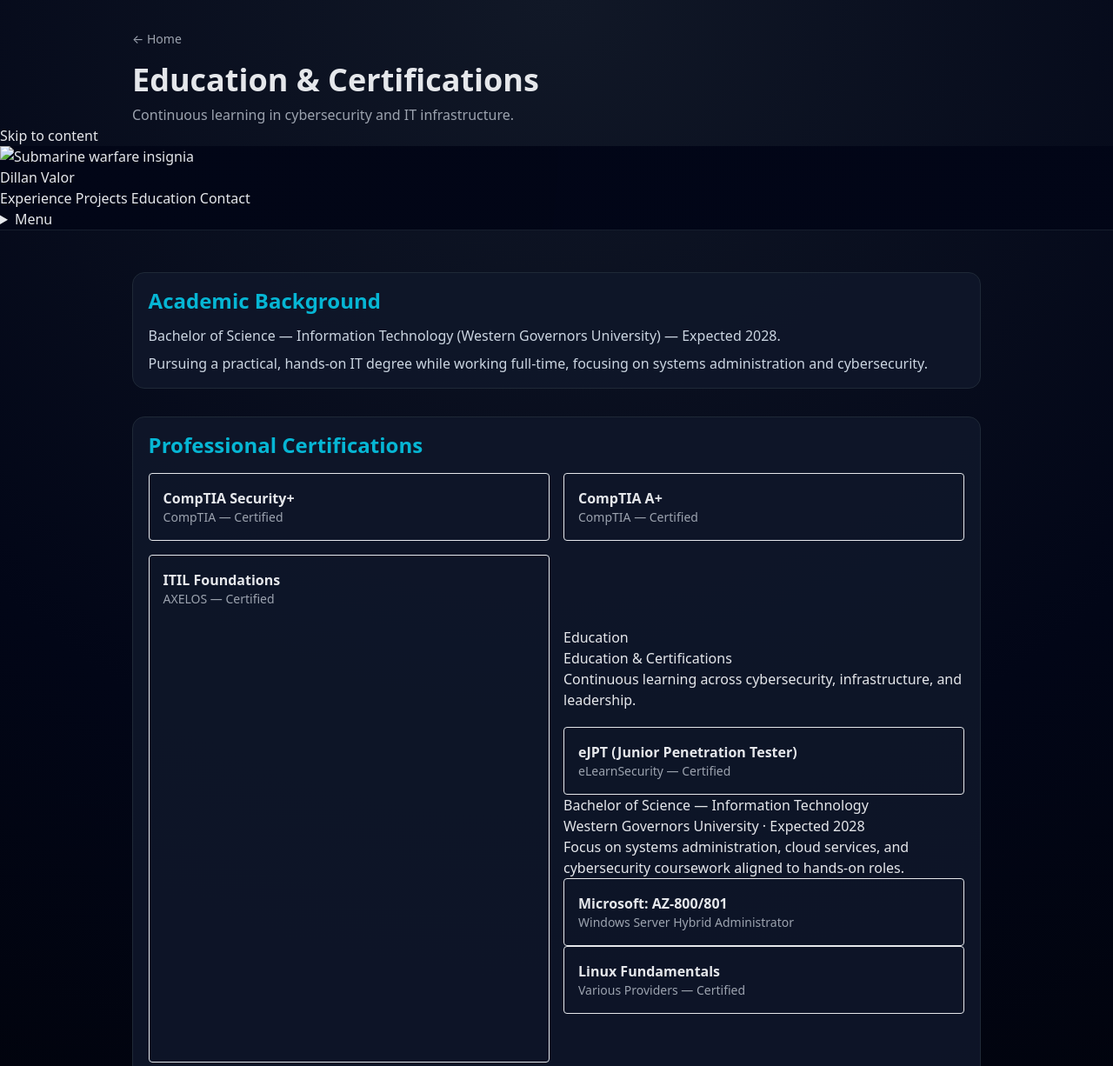
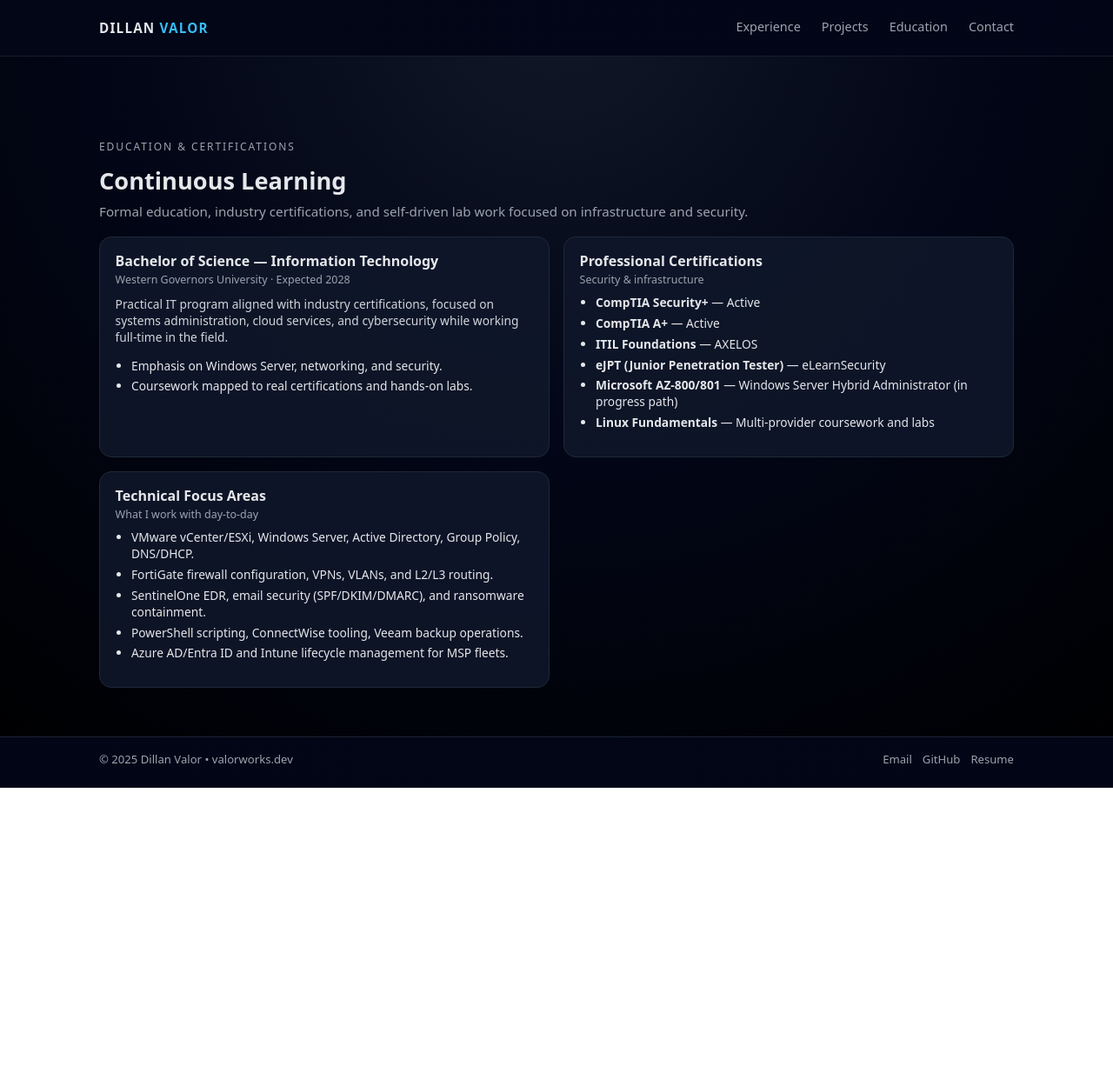
Before and after one commit to DillanValor/DillanValor.github.io, a website: page education.html in a window 1280 px wide. Shown: the top 1226 px of the page at 87% size. After the commit the page ends 906 px from the top, so only its background shows below. Drawn offline with nearby package versions, Linux system fonts and the light colour scheme.

Commit message:
Refactor education.html for better structure and content
Updated the structure and content of the education page, including changes to the header, main sections, and footer for improved clarity and organization.

```diff
--- a/education.html
+++ b/education.html
@@ -1,167 +1,148 @@
-<!doctype html>
 <!DOCTYPE html>
 <html lang="en">
   <head>
-  <meta charset="utf-8" />
-  <title>Education & Certifications — Dillan Valor</title>
-  <meta name="viewport" content="width=device-width,initial-scale=1" />
-  <script src="https://cdn.tailwindcss.com"></script>
-  <style>
-    :root{ --bg:#0B0B0B; --fg:#F8F8F8; --muted:#9CA3AF; --accent-cyan:#06b6d4; }
-    body{ background:var(--bg); color:var(--fg); }
-    .card { background: rgba(255,255,255,0.02); border: 1px solid rgba(255,255,255,0.03); border-radius: 0.75rem; padding: 1.5rem; }
-  </style>
-  <meta name="viewport" content="width=device-width, initial-scale=1" />
+    <meta charset="UTF-8" />
+    <meta
+      name="viewport"
+      content="width=device-width, initial-scale=1.0"
+    />
     <title>Education &amp; Certifications — Dillan Valor</title>
-  <meta name="description" content="Education, certifications, and continuous learning that support Dillan Valor's IT and cybersecurity work." />
-  <link rel="canonical" href="https://valorworks.dev/education.html" />
-  <meta property="og:title" content="Education &amp; Certifications — Dillan Valor" />
-  <meta property="og:description" content="CompTIA, ITIL, Microsoft certifications, and WGU degree progress." />
-  <meta property="og:type" content="website" />
-  <meta property="og:url" content="https://valorworks.dev/education.html" />
-  <meta property="og:image" content="https://valorworks.dev/assets/service-award.png" />
-  <link rel="icon" href="/assets/warfare-ensignia.png" />
-  <link rel="stylesheet" href="/assets/styles.css" />
+    <meta
+      name="description"
+      content="Formal education, certifications, and focus areas across cybersecurity and infrastructure."
+    />
+    <link rel="stylesheet" href="assets/styles.css" />
   </head>
-<body class="antialiased">
-  <header class="py-8 border-b border-[rgba(255,255,255,0.03)]">
-    <div class="max-w-5xl mx-auto px-6">
-      <a href="/" class="text-sm text-[color:var(--muted)]">← Home</a>
-      <h1 class="text-4xl font-bold mt-4">Education & Certifications</h1>
-      <p class="text-[color:var(--muted)] mt-2">Continuous learning in cybersecurity and IT infrastructure.</p>
+  <body>
+    <header class="site-header">
+      <div class="container header-inner">
+        <a href="index.html" class="site-logo">
+          DILLAN <span>VALOR</span>
+        </a>
+        <nav class="nav">
+          <a href="experience.html">Experience</a>
+          <a href="projects.html">Projects</a>
+          <a href="education.html">Education</a>
+          <a href="index.html#contact">Contact</a>
+        </nav>
       </div>
-<body>
-  <a href="#main-content" class="skip-link">Skip to content</a>
-  <header class="site-header">
-    <nav class="site-nav" aria-label="Primary">
-      <a href="/" class="brand">
-        <img src="/assets/warfare-ensignia.png" alt="Submarine warfare insignia" loading="lazy" decoding="async" />
-        <span>Dillan Valor</span>
-      </a>
-      <div class="nav-links" role="menubar">
-        <a class="nav-link" href="/experience.html" role="menuitem">Experience</a>
-        <a class="nav-link" href="/projects.html" role="menuitem">Projects</a>
-        <a class="nav-link" href="/education.html" aria-current="page" role="menuitem">Education</a>
-        <a class="nav-link contact-link" href="mailto:hello@valorworks.dev" role="menuitem">Contact</a>
-      </div>
-      <details class="nav-menu">
-        <summary aria-label="Toggle navigation">Menu</summary>
-        <div class="mobile-menu" role="menu">
-          <a href="/experience.html" role="menuitem">Experience</a>
-          <a href="/projects.html" role="menuitem">Projects</a>
-          <a href="/education.html" aria-current="page" role="menuitem">Education</a>
-          <a href="mailto:hello@valorworks.dev" role="menuitem">Contact</a>
-        </div>
-      </details>
-    </nav>
     </header>
 
-  <main class="py-12">
-    <div class="max-w-5xl mx-auto px-6 space-y-8">
-      <section class="card">
-        <h2 class="text-2xl font-bold text-[color:var(--accent-cyan)]">Academic Background</h2>
-        <p class="mt-3 text-[color:#cbd5e1]">
-          Bachelor of Science — Information Technology (Western Governors University) — Expected 2028.
+    <main>
+      <section class="page-header">
+        <div class="container">
+          <p class="section-kicker">Education &amp; Certifications</p>
+          <h1 class="page-title">Continuous Learning</h1>
+          <p class="page-intro">
+            Formal education, industry certifications, and self-driven lab work
+            focused on infrastructure and security.
           </p>
-        <p class="mt-2 text-[color:#cbd5e1]">Pursuing a practical, hands-on IT degree while working full-time, focusing on systems administration and cybersecurity.</p>
+        </div>
       </section>
 
-      <section class="card">
-        <h2 class="text-2xl font-bold text-[color:var(--accent-cyan)]">Professional Certifications</h2>
-
-        <div class="mt-4 grid md:grid-cols-2 gap-4">
-          <div class="p-4 border rounded">
-            <div class="font-semibold">CompTIA Security+</div>
-            <div class="text-sm text-[color:var(--muted)]">CompTIA — Certified</div>
-          </div>
-
-          <div class="p-4 border rounded">
-            <div class="font-semibold">CompTIA A+</div>
-            <div class="text-sm text-[color:var(--muted)]">CompTIA — Certified</div>
-          </div>
-
-          <div class="p-4 border rounded">
-            <div class="font-semibold">ITIL Foundations</div>
-            <div class="text-sm text-[color:var(--muted)]">AXELOS — Certified</div>
-          </div>
-  <main id="main-content" class="page-shell">
-    <header class="page-header">
-      <p class="kicker">Education</p>
-      <h1>Education &amp; Certifications</h1>
-      <p>Continuous learning across cybersecurity, infrastructure, and leadership.</p>
-    </header>
-
-          <div class="p-4 border rounded">
-            <div class="font-semibold">eJPT (Junior Penetration Tester)</div>
-            <div class="text-sm text-[color:var(--muted)]">eLearnSecurity — Certified</div>
-          </div>
-    <section class="education-grid">
-      <article class="education-card">
-        <h2>Bachelor of Science — Information Technology</h2>
-        <p class="meta">Western Governors University · Expected 2028</p>
-        <p class="card-summary">Focus on systems administration, cloud services, and cybersecurity coursework aligned to hands-on roles.</p>
-      </article>
-
-          <div class="p-4 border rounded">
-            <div class="font-semibold">Microsoft: AZ-800/801</div>
-            <div class="text-sm text-[color:var(--muted)]">Windows Server Hybrid Administrator</div>
-          </div>
-
-          <div class="p-4 border rounded">
-            <div class="font-semibold">Linux Fundamentals</div>
-            <div class="text-sm text-[color:var(--muted)]">Various Providers — Certified</div>
+      <section>
+        <div class="container card-grid">
+          <!-- Degree -->
+          <article class="card">
+            <div class="card-title-row">
+              <div>
+                <h2 class="card-title">
+                  Bachelor of Science — Information Technology
+                </h2>
+                <div class="card-meta">
+                  Western Governors University · Expected 2028
                 </div>
               </div>
-      </section>
-      <article class="education-card">
-        <h2>Professional Certifications</h2>
-        <ul>
-          <li>CompTIA Security+ (active)</li>
-          <li>CompTIA A+ (active)</li>
-          <li>ITIL Foundations · AXELOS</li>
-          <li>eJPT (Junior Penetration Tester) · eLearnSecurity</li>
-          <li>Microsoft AZ-800/801 — Windows Server Hybrid Administrator</li>
-          <li>Linux Fundamentals — multiple providers</li>
+            </div>
+            <p class="card-body">
+              Practical IT program aligned with industry certifications, focused
+              on systems administration, cloud services, and cybersecurity while
+              working full-time in the field.
+            </p>
+            <ul class="card-list">
+              <li>Emphasis on Windows Server, networking, and security.</li>
+              <li>
+                Coursework mapped to real certifications and hands-on labs.
+              </li>
             </ul>
           </article>
 
-      <section class="card">
-        <h3 class="font-semibold text-[color:var(--muted)]">Skills — quick list</h3>
-        <ul class="mt-2 list-disc list-inside text-[color:#cbd5e1]">
-          <li>VMware vCenter/ESXi, Windows Server, Active Directory, Group Policy, DNS/DHCP</li>
-          <li>FortiGate firewall configuration, VPNs, VLANs, Layer 2/3 routing</li>
-          <li>SentinelOne EDR, email security (DKIM/SPF/DMARC), ransomware containment</li>
-          <li>PowerShell scripting, ConnectWise, Veeam, Azure AD/Entra and Intune</li>
-      <article class="education-card">
-        <h2>Focus Areas</h2>
-        <ul>
-          <li>VMware vCenter/ESXi, Windows Server, Active Directory, DNS/DHCP.</li>
-          <li>FortiGate firewalls, VPN design, segmentation, and SD-WAN.</li>
-          <li>SentinelOne EDR, email security hardening, ransomware containment.</li>
-          <li>PowerShell automation, Intune lifecycle management, and Veeam backup operations.</li>
+          <!-- Certifications -->
+          <article class="card">
+            <div class="card-title-row">
+              <div>
+                <h2 class="card-title">Professional Certifications</h2>
+                <div class="card-meta">Security &amp; infrastructure</div>
+              </div>
+            </div>
+            <ul class="card-list">
+              <li><strong>CompTIA Security+</strong> — Active</li>
+              <li><strong>CompTIA A+</strong> — Active</li>
+              <li><strong>ITIL Foundations</strong> — AXELOS</li>
+              <li>
+                <strong>eJPT (Junior Penetration Tester)</strong> — eLearnSecurity
+              </li>
+              <li>
+                <strong>Microsoft AZ-800/801</strong> — Windows Server Hybrid
+                Administrator (in progress path)
+              </li>
+              <li>
+                <strong>Linux Fundamentals</strong> — Multi-provider coursework
+                and labs
+              </li>
             </ul>
-      </section>
+          </article>
+
+          <!-- Skills / focus -->
+          <article class="card">
+            <div class="card-title-row">
+              <div>
+                <h2 class="card-title">Technical Focus Areas</h2>
+                <div class="card-meta">
+                  What I work with day-to-day
                 </div>
+              </div>
+            </div>
+            <ul class="card-list">
+              <li>
+                VMware vCenter/ESXi, Windows Server, Active Directory,
+                Group Policy, DNS/DHCP.
+              </li>
+              <li>
+                FortiGate firewall configuration, VPNs, VLANs, and L2/L3
+                routing.
+              </li>
+              <li>
+                SentinelOne EDR, email security (SPF/DKIM/DMARC), and
+                ransomware containment.
+              </li>
+              <li>
+                PowerShell scripting, ConnectWise tooling, Veeam backup
+                operations.
+              </li>
+              <li>
+                Azure AD/Entra ID and Intune lifecycle management for MSP
+                fleets.
+              </li>
+            </ul>
           </article>
+        </div>
       </section>
     </main>
 
-  <footer class="py-8 border-t border-[rgba(255,255,255,0.03)] text-sm text-[color:var(--muted)]">
-    <div class="max-w-5xl mx-auto px-6 flex justify-between">
-      <div>© <span id="year"></span> Dillan Valor</div>
-      <div><a href="/" class="text-[color:var(--muted)]">Home</a> · <a href="experience.html" class="text-[color:var(--muted)]">Experience</a></div>
     <footer class="site-footer">
-    <div class="site-footer-inner">
-      <p>© <span data-current-year></span> Dillan Valor • valorworks.dev</p>
-      <div class="nav-links">
-        <a class="nav-link" href="mailto:hello@valorworks.dev">Email</a>
-        <a class="nav-link" href="https://github.com/DillanValor" rel="noopener">GitHub</a>
-        <a class="nav-link" href="/assets/resume.pdf">Resume</a>
+      <div class="container footer-inner">
+        <div>&copy; <span id="year"></span> Dillan Valor • valorworks.dev</div>
+        <div class="footer-links">
+          <a href="mailto:">Email</a>
+          <a href="https://github.com/DillanValor" target="_blank">GitHub</a>
+          <a href="assets/Dillan_Valor_Resume.pdf">Resume</a>
         </div>
       </div>
+      <script>
+        document.getElementById("year").textContent =
+          new Date().getFullYear();
+      </script>
     </footer>
-
-  <script>try{document.getElementById('year').textContent=new Date().getFullYear()}catch(e){}</script>
-  <script src="/assets/site.js" defer></script>
   </body>
 </html>
```
Lines whose indentation alone changed are shown as unchanged.
